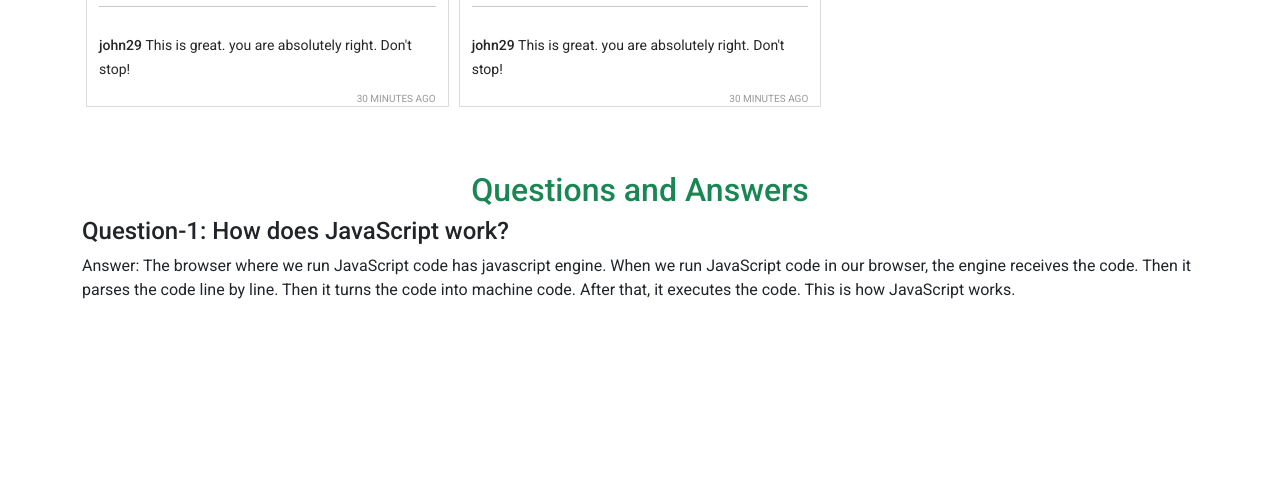
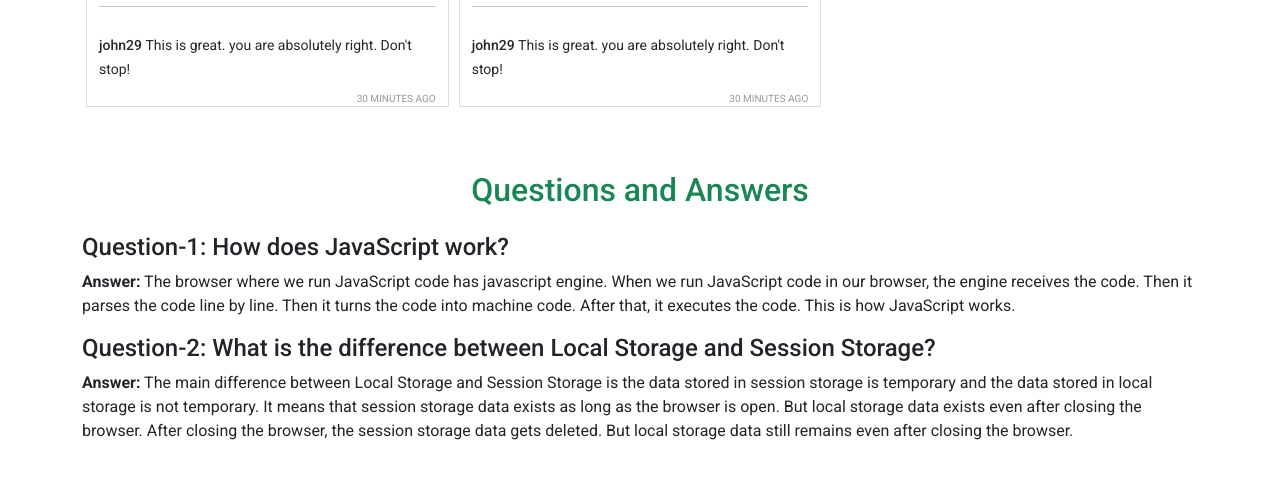
Before and after one commit to zereentabassum/insta-shohor, a plain HTML site: page index.html in a window 1280 px wide. Shown: the part 1425-1904 px from the top of the page. Before the commit the page ends 1775 px from the top, so only its background shows below. Drawn offline with nearby package versions, Linux system fonts and the light colour scheme.

Commit message:
2nd answer added

```diff
--- a/index.html
+++ b/index.html
@@ -78,9 +78,11 @@
             </div>
         </main>
         <section id="answer-section" class="container my-5">
-            <h2 class="text-center text-success">Questions and Answers</h2>
+            <h2 class="text-center text-success pb-3">Questions and Answers</h2>
             <h4>Question-1: How does JavaScript work?</h4>
-            <p>Answer: The browser where we run JavaScript code has javascript engine. When we run JavaScript code in our browser, the engine receives the code. Then it parses the code line by line. Then it turns the code into machine code. After that, it executes the code. This is how JavaScript works. </p>
+            <p><strong>Answer:</strong>  The browser where we run JavaScript code has javascript engine. When we run JavaScript code in our browser, the engine receives the code. Then it parses the code line by line. Then it turns the code into machine code. After that, it executes the code. This is how JavaScript works. </p>
+            <h4>Question-2: What is the difference between Local Storage and Session Storage?</h4>
+            <p><strong>Answer:</strong>  The main difference between Local Storage and Session Storage is the data stored in session storage is temporary and the data stored in local storage is not temporary. It means that session storage data exists as long as the browser is open. But local storage data exists even after closing the browser. After closing the browser, the session storage data gets deleted. But local storage data still remains even after closing the browser.   </p>
         </section>
         <footer></footer>
 
--- a/js/app.js
+++ b/js/app.js
@@ -57,7 +57,6 @@ const createPost = (post) => {
     const image = post.image;
     const div = document.createElement( "article" );
     div.classList.add( "post" );
-    console.log(post);
     div.innerHTML = `
               <div class="post__header">
                 <div class="post__profile">
@@ -155,11 +154,11 @@ const displayLikedPosts = () => {
 };
 
 const displayReportedPosts = () => {
+
     const reportedPosts = getReportedPosts();
     reportedPosts.forEach((post) => {
         const div = createPost(post);
         document.getElementById( "reported" ).appendChild(div);
-
     });
 };
 
```
